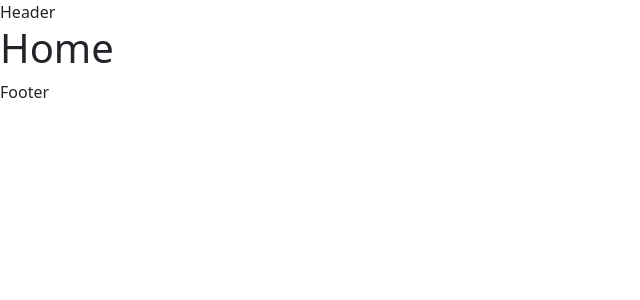
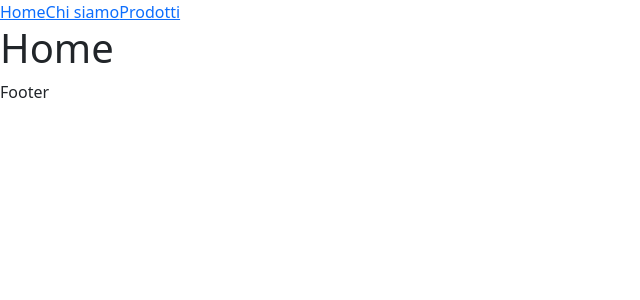
Before and after one commit to pietrobertino/react-router, a React (Vite) app: page / in a window 1280 px wide. Shown: the top 300 px of the page, without its empty margins (0-640 px from the left). Built offline with nearby package versions, Linux system fonts and the light colour scheme.

Commit message:
add page navbar

```diff
--- a/src/components/AppHeader.jsx
+++ b/src/components/AppHeader.jsx
@@ -1,8 +1,13 @@
+import { NavLink } from "react-router-dom"
+import menu from "../data/Menu"
+
 export default function AppHeader() {
 
     return (
         <header>
-            Header
+            {menu.map(navItem => (
+                <NavLink key={navItem.id} to={navItem.path}>{navItem.text}</NavLink>
+            ))}
         </header>
     )
 }
--- /dev/null
+++ b/src/data/Menu.js
@@ -0,0 +1,19 @@
+const menu = [
+    {
+        id: 1,
+        path: "/",
+        text: "Home"
+    },
+    {
+        id: 2,
+        path: "/chi-siamo",
+        text: "Chi siamo"
+    },
+    {
+        id: 1,
+        path: "/prodotti",
+        text: "Prodotti"
+    }
+]
+
+export default menu
```
